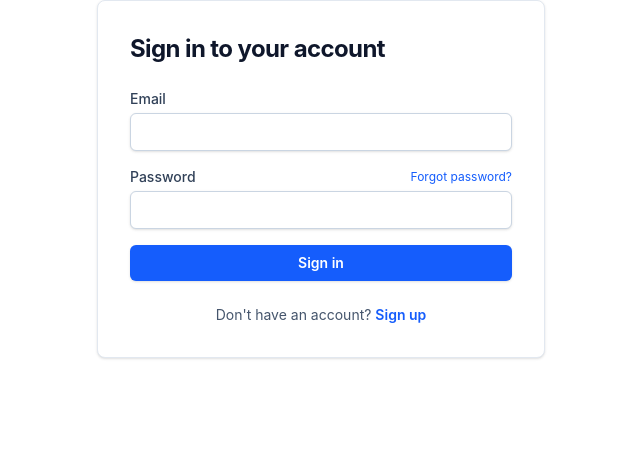
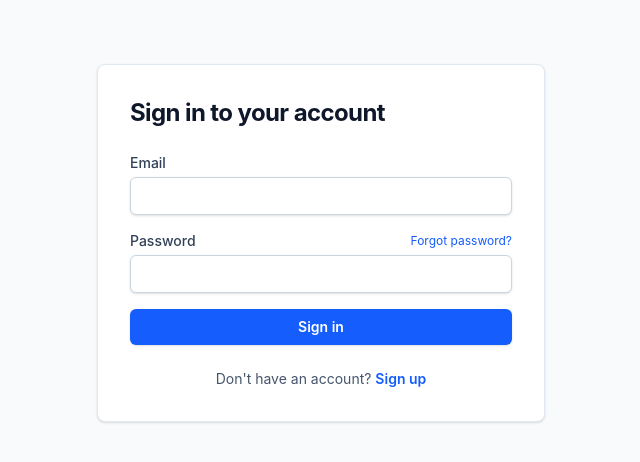
Before and after one commit to almatanjin/techzu-sla, a React (Vite) app in the folder frontend/: page /login in a window 1280 px wide. Shown: the top 462 px of the page, without its empty margins (319-959 px from the left). Built offline with nearby package versions, Linux system fonts and the light colour scheme; no server answers.

Commit message:
fix(frontend): add a shared page layout for the signed-out auth pages

```diff
--- /dev/null
+++ b/frontend/src/features/auth/AuthLayout.tsx
@@ -0,0 +1,10 @@
+import { Outlet } from 'react-router'
+
+/** Page frame shared by the signed-out pages: canvas background, padding and a centered card column. */
+export function AuthLayout() {
+  return (
+    <div className="min-h-dvh bg-canvas px-4 py-10 text-fg sm:py-16">
+      <Outlet />
+    </div>
+  )
+}
```
Also changed, not shown: frontend/src/app/router.tsx (+11 -8 lines).
